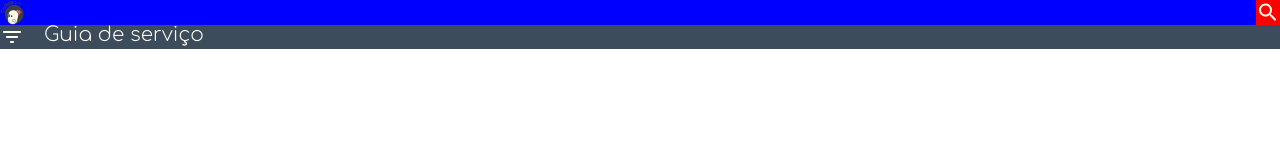
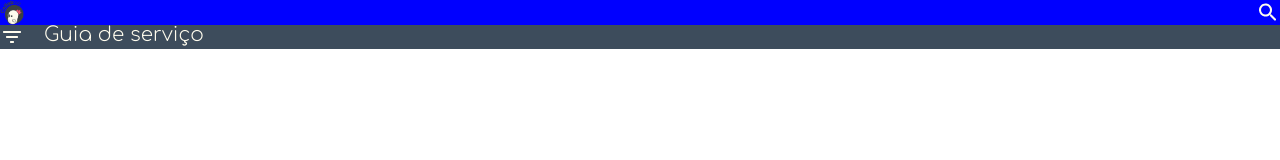
Before and after one commit to LorenaPassagem/busca-negocio, a React (Create React App) app: page / in a window 1280 px wide. Shown: the top 160 px of the page. Built offline with nearby package versions, Linux system fonts and the light colour scheme.

Commit message:
remove background-color from icon search

```diff
--- a/src/components/IconSearch/index.js
+++ b/src/components/IconSearch/index.js
@@ -1,8 +1,6 @@
 import styled from 'styled-components';
 import Search from '../../imagens/search.svg';
 
-const IconSearch = styled.img.attrs({ src: Search, alt: 'logo de uam lupa' })`
- background-color:red ;
-`;
+const IconSearch = styled.img.attrs({ src: Search, alt: 'logo de uam lupa' })``;
 
 export default IconSearch;
```
